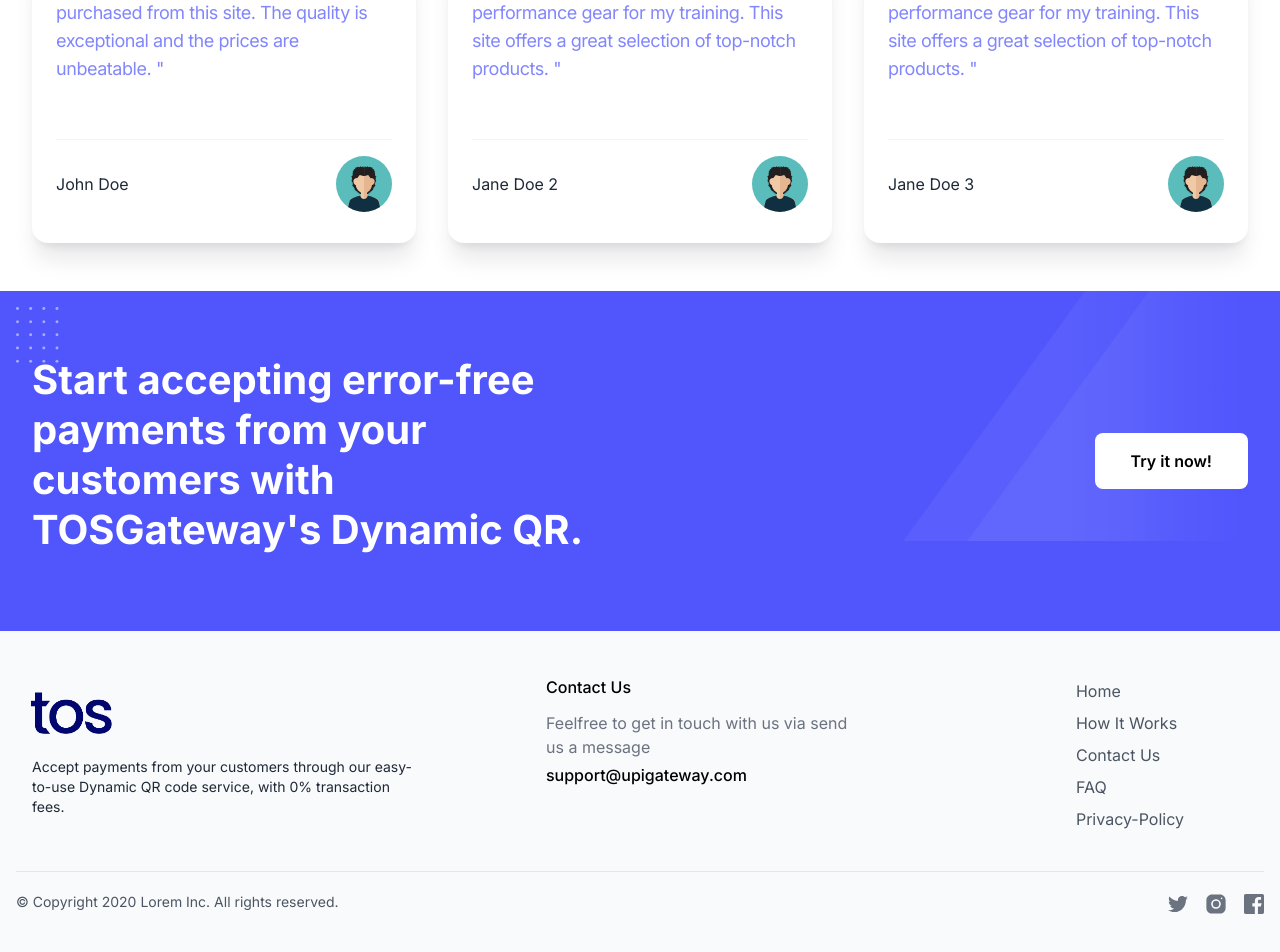
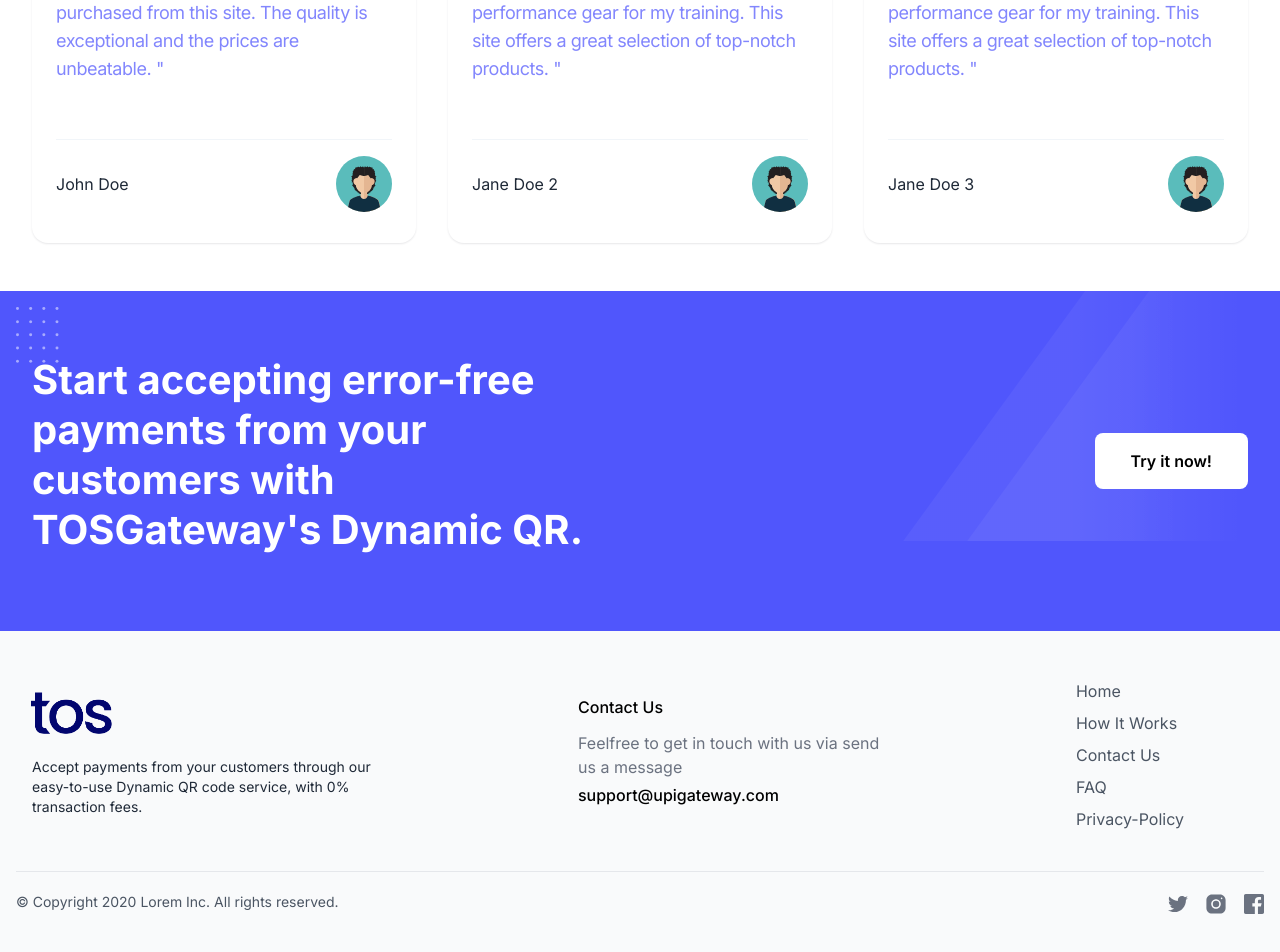
Before and after one commit to Abhishek8218/tos-upi-gateway, a Next.js app: page / in a window 1280 px wide. Shown: the part 2917-3869 px from the top of the page. Built offline with nearby package versions, Linux system fonts and the light colour scheme.

Commit message:
chore: Update footer and main components

```diff
--- a/src/components/footer/footer.tsx
+++ b/src/components/footer/footer.tsx
@@ -6,7 +6,7 @@ export const Footer = () => {
   return (
     <div className="px-4  pt-10 mx-auto sm:max-w-full md:max-w-full lg:max-w-screen-2xl md:px-4 lg:px-4 bg-gray-50">
       <div className="flex flex-col md:flex-row justify-between items-center md:px-50 pb-10">
-        <div className="w-full md:max-w-md md:pl-4 ">
+        <div className="w-full  md:max-w-72 lg:max-w-sm md:pl-4 ">
         <Link href="/">
             <img
               src="/LogoNav.png"
@@ -14,17 +14,17 @@ export const Footer = () => {
               className="h-8 md:h-14 w-auto cursor-pointer  -ml-2"
             />
           </Link>
-          <div className="mt-4 max-w-sm">
+          <div className="mt-4 md:max-w-72 lg:max-w-sm ">
             <p className="text-sm text-gray-800">
             Accept payments from your customers through our easy-to-use Dynamic QR code service, with 0% transaction fees.
             </p>
 
           </div>
         </div>
-        <div className="w-full md:max-w-md mt-10 md:mt-0">
-          <div className="w-full ">
+        <div className="w-full md:max-w-52  lg:max-w-fit mt-10  md:mt-0">
+          <div className="w-full">
             <h1 className="mb-3 text-base font-medium text-black">Contact Us</h1>
-            <ul className="mb-10 space-y-1 list-none">
+            <ul className="space-y-1 list-none">
               <li>
                 <p className="text-base text-gray-500 transition duration-500 ease-in-out transform rounded-sm ring-offset-current ring-offset-2 mr- max-w-80">
                   Feelfree to get in touch with us via send us a message
--- a/src/components/main/features.tsx
+++ b/src/components/main/features.tsx
@@ -43,7 +43,7 @@ export const Features: React.FC = () => {
             </div>
           </div>
         </div>
-          <div className="grid gap-10 pt-20 w-full sm:w-4/5 md:w-3/4 lg:w-full grid-cols-1 lg:grid-cols-2">
+          <div className="grid gap-10 pt-20 w-full sm:w-full md:w-3/4 lg:w-full grid-cols-1 lg:grid-cols-2">
             {features.map((features, index) => (
               <div
                 key={index}
--- a/src/components/main/hero.tsx
+++ b/src/components/main/hero.tsx
@@ -30,7 +30,7 @@ export const Hero = () => {
         </p>
         <a
           className="items-center mb-4 sm:mb-6 md:mb-8 font-bold text-center rounded text-base text-primary hover:text-primary_dark focus:outline-none "
-          href="https://merchant.upigateway.com/auth/login"
+          href="https://tos.systems"
         >
           <u>Start Accepting Payments &gt;</u>
         </a>
--- a/src/components/main/testimonials.tsx
+++ b/src/components/main/testimonials.tsx
@@ -30,7 +30,7 @@ export const Testimonials = () => {
             <li key={index}>
               <ul role="list" className="flex flex-col gap-y-6 sm:gap-y-8 ">
                 <li>
-                  <figure className="relative rounded-2xl bg-white p-6 pb-2 shadow-xl shadow-slate-900/10  lg:min-h-[18.5rem] max-h-[18.5rem] ">
+                  <figure className="relative rounded-2xl bg-white p-6 pb-2 shadow-sm hover:scale-105 shadow-slate-900/10  lg:min-h-[18.5rem] max-h-[18.5rem]  transition-all ease-in-out duration-300">
                     <svg
                       aria-hidden="true"
                       width="105"
```
